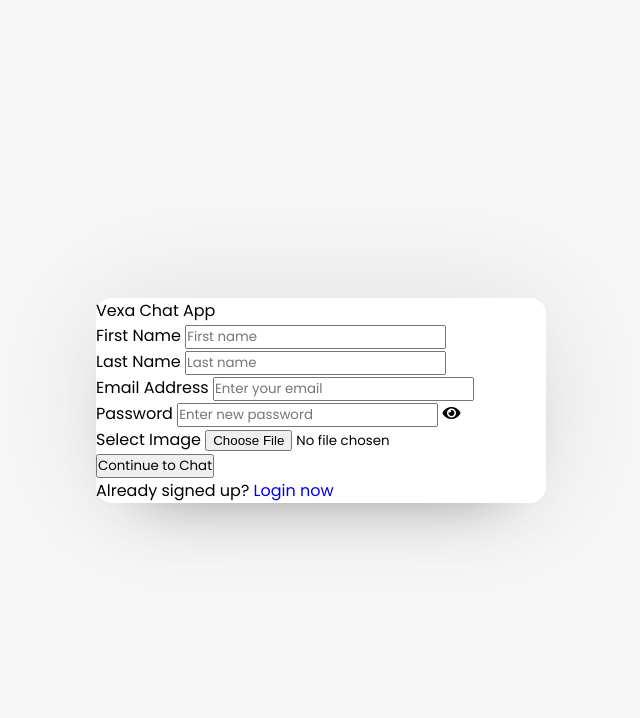
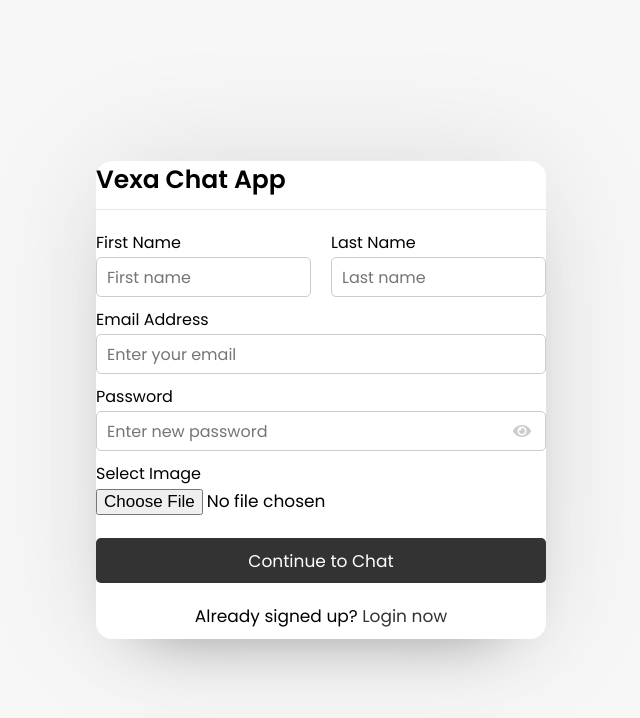
Before and after one commit to wang-arshton256/vexa_streams, a PHP site: page / in a window 1280 px wide. Shown: the top 718 px of the page, without its empty margins (319-959 px from the left). Run offline with PHP 8.4, Linux system fonts and the light colour scheme.

Commit message:
Login & Signup Form

```diff
--- a/style.css
+++ b/style.css
@@ -23,3 +23,108 @@ body {
     border-radius: 16px;
     box-shadow: 0 0 128px 0 rgba(0, 0, 0, 0.1), 0 32px 64px -48px rgba(0, 0, 0, 0.5);
 }
+
+* Login & Signup Form CSS Start */ .form {
+    padding: 25px 30px;
+}
+
+.form header {
+    font-size: 25px;
+    font-weight: 600;
+    padding-bottom: 10px;
+    border-bottom: 1px solid #e6e6e6;
+}
+
+.form form {
+    margin: 20px 0;
+}
+
+.form form .error-text {
+    color: #721c24;
+    padding: 8px 10px;
+    text-align: center;
+    border-radius: 5px;
+    background: #f8d7da;
+    border: 1px solid #f5c6cb;
+    margin-bottom: 10px;
+    display: none;
+}
+
+.form form .name-details {
+    display: flex;
+}
+
+.form .name-details .field:first-child {
+    margin-right: 10px;
+}
+
+.form .name-details .field:last-child {
+    margin-left: 10px;
+}
+
+.form form .field {
+    display: flex;
+    margin-bottom: 10px;
+    flex-direction: column;
+    position: relative;
+}
+
+.form form .field label {
+    margin-bottom: 2px;
+}
+
+.form form .input input {
+    height: 40px;
+    width: 100%;
+    font-size: 16px;
+    padding: 0 10px;
+    border-radius: 5px;
+    border: 1px solid #ccc;
+}
+
+.form form .field input {
+    outline: none;
+}
+
+.form form .image input {
+    font-size: 17px;
+}
+
+.form form .button input {
+    height: 45px;
+    border: none;
+    color: #fff;
+    font-size: 17px;
+    background: #333;
+    border-radius: 5px;
+    cursor: pointer;
+    margin-top: 13px;
+}
+
+.form form .field i {
+    position: absolute;
+    right: 15px;
+    top: 70%;
+    color: #ccc;
+    cursor: pointer;
+    transform: translateY(-50%);
+}
+
+.form form .field i.active::before {
+    color: #333;
+    content: "\f070";
+}
+
+.form .link {
+    text-align: center;
+    margin: 10px 0;
+    font-size: 17px;
+}
+
+.form .link a {
+    color: #333;
+}
+
+.form .link a:hover {
+    text-decoration: underline;
+}
```
